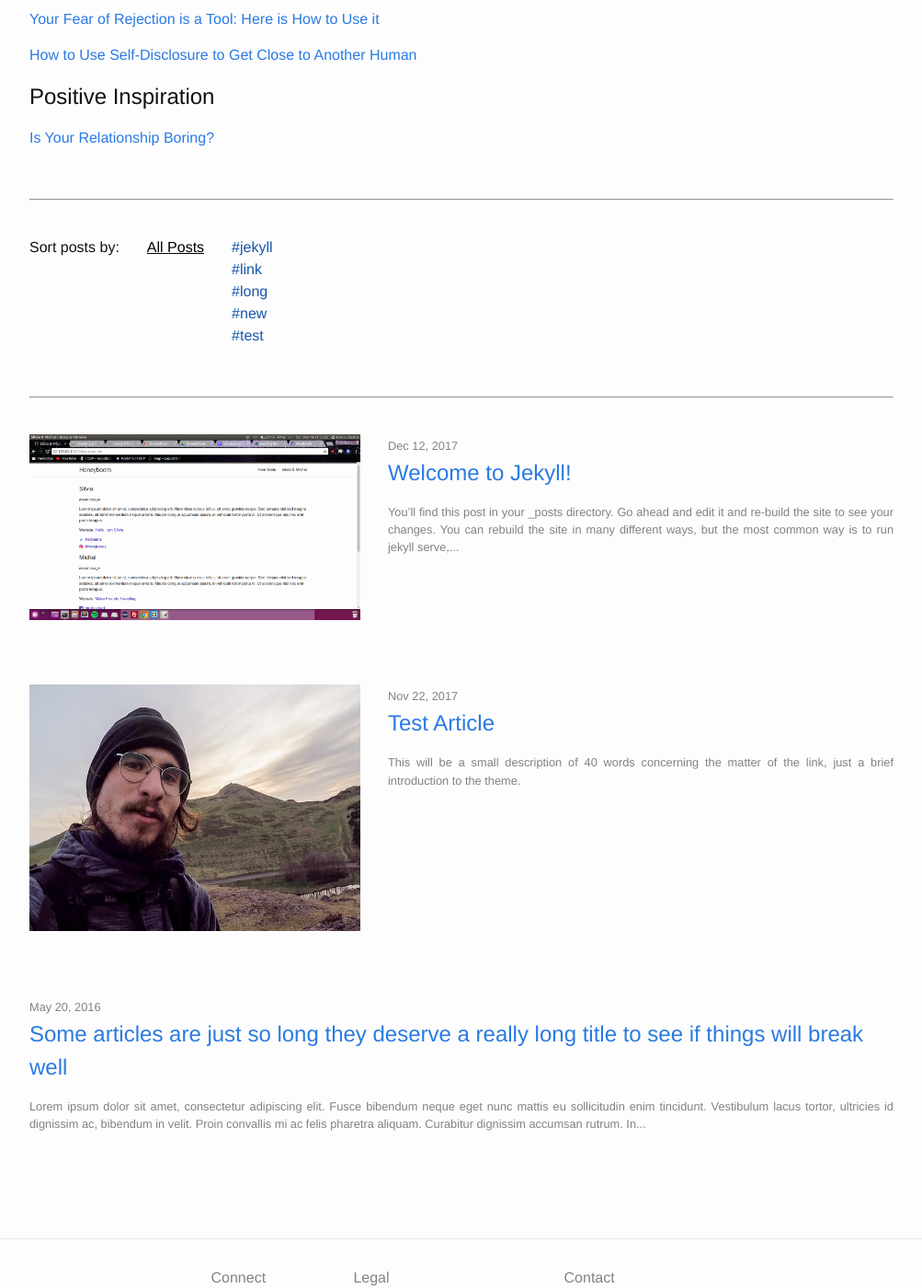
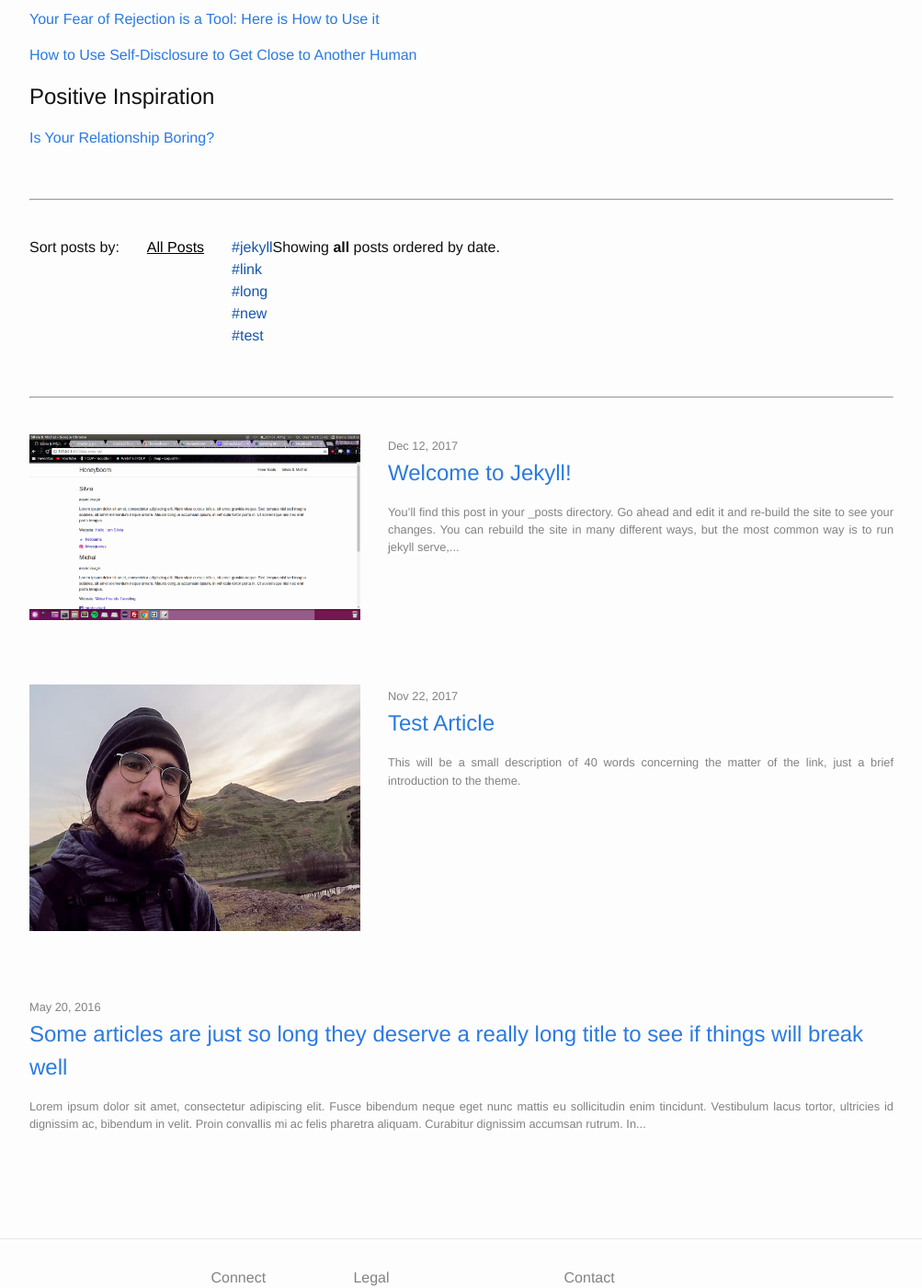
Before and after one commit to Honeyboom/honeyboom.github.io, a Jekyll site: the page built from free-tools.md, in a window 1280 px wide and 1400 px high, scrolled down 803 px. Shown: the whole window at 92% size, without its empty margins (138-1141 px from the left). Built offline with Jekyll 4.4.1, drawn with Linux system fonts in a browser that asks for light colours; some of the changed lines change nothing that is shown.

Commit message:
Socials order/Added description to sorting table

```diff
--- a/_config.yml
+++ b/_config.yml
@@ -21,9 +21,9 @@
   Google search results) and in your feed.xml site description.
 baseurl: "" # the subpath of your site, e.g. /blog
 url: "https://www.honeyboom.xyz" # the base hostname & protocol for your site, e.g. http://example.com
+youtube_username: channel/UCFkEEtX7yPtYD0Om0GPwL7w
 facebook_username: honeyboom.xyz
 medium_username: honeyboom-xyz
-youtube_username: channel/UCFkEEtX7yPtYD0Om0GPwL7w
 bg-image: /assets/images/hb-background.jpg
 
 # Build settings
--- a/_includes/footer.html
+++ b/_includes/footer.html
@@ -4,8 +4,13 @@
     <div class="footer-col-wrapper">
       <ul>
         <li class="footer-col-1">
-	  <h2>Connect</h2>
+	  			<h2>Connect</h2>
           <ul class="social-media-list">
+	    			{% if site.youtube_username %}
+            <li>
+              {% include social-icon.html name="youtube" username=site.youtube_username footer=true %}
+            </li>
+            {% endif %}
             {% if site.facebook_username %}
             <li>
               {% include social-icon.html name="facebook" username=site.facebook_username footer=true %}
@@ -17,23 +22,17 @@
               {% include social-icon.html name="medium" username=site.medium_username footer=true %}
             </li>
             {% endif %}
-
-	    {% if site.youtube_username %}
-            <li>
-              {% include social-icon.html name="youtube" username=site.youtube_username footer=true %}
-            </li>
-            {% endif %}
           </ul>
         </li>
 
         <li class="footer-col-2">
           <h2>Legal</h2>
           <ul class="footer-list">
-  	    <li>
+  	    		<li>
               <a href="{{ 'documentation/organization' | relative_url }}" role="link">Honeyboom LLP</a>
             </li>
             <li>
-	      <a href="{{ 'documentation/organization#pp' | relative_url }}" role="link">Terms, Conditions, Privacy Policy</a>
+	      			<a href="{{ 'documentation/organization#pp' | relative_url }}" role="link">Terms, Conditions, Privacy Policy</a>
             </li>
             <li>
               <a href="{{ 'documentation/organization#uncopyright' | relative_url }}" role="link">Uncopyright</a>
@@ -42,7 +41,7 @@
         </li>
 
         <li class="footer-col-3">
-	  <h2>Contact</h2>
+	  			<h2>Contact</h2>
           <ul class="contact-list">
             <li>
               {% if site.author %}
@@ -53,7 +52,7 @@
             </li>
               {% if site.email %}
             <li>
-	      <a href="mailto:{{ site.email }}" class="email-laptop">{{ site.email }}</a>
+	      			<a href="mailto:{{ site.email }}" class="email-laptop">{{ site.email }}</a>
               <a href="mailto:{{ site.email }}" class="email-palm">Email</a>
             </li>
               {% endif %}
--- a/_includes/header.html
+++ b/_includes/header.html
@@ -24,9 +24,9 @@
             {% endif %}
           {% endfor %}
 	  <div class="page-link">
-	    <a href="https://medium.com/{{ site.medium_username }}" class="header-social" target="_blank"><img src="/assets/images/medium-flat.png" alt="medium" width="24" /></a>
+	    <a href="https://youtube.com/{{ site.youtube_username }}" class="header-social" target="_blank"><img src="/assets/images/youtube-flat.png" alt="youtube" width="24"/></a>
 	    <a href="https://facebook.com/{{ site.facebook_username }}" class="header-social" target="_blank"><img src="/assets/images/facebook-flat.png" alt="facebook" width="22"/></a>
-	    <a href="https://youtube.com/{{ site.youtube_username }}" class="header-social" target="_blank"><img src="/assets/images/youtube-flat.png" alt="youtube" width="24"/></a>
+			<a href="https://medium.com/{{ site.medium_username }}" class="header-social" target="_blank"><img src="/assets/images/medium-flat.png" alt="medium" width="24" /></a>
 	  </div>
         </div>
       </nav>
--- a/_includes/sorting-table.html
+++ b/_includes/sorting-table.html
@@ -16,4 +16,5 @@
       </li>
     {% endfor %}
   </ul>
+  <p id="selected-tags-text">Showing <b>all</b> posts ordered by date.</p>
 </div>
--- a/assets/js/sorting.js
+++ b/assets/js/sorting.js
@@ -23,7 +23,30 @@
     	item.classList.add('active');
 		}
   }
+
+ 	//displays a message on sorting table of tags being used
+  if(tagsArray.length === 1){
+		var text = "Showing posts containing the tag <b>" + tagsArray[0] + "</b>.";
+  }
+	else {
+		var text = "Showing posts containing the tags ";
+		for(i=0; i < tagsArray.length; i++){
+			if(i + 1 === tagsArray.length) {
+				text += " and <b>" + tagsArray[i] + "</b>.";
+			}
+			else if(i === 0){
+				text += "<b>" + tagsArray[i] + "</b>";
+			}
+			else {
+				text += ", <b>" + tagsArray[i] + "</b>";
+			}
+		}
+	}
+	var elem = document.getElementById('selected-tags-text');
+  elem.innerHTML = text;
 }
+
+
 
 function showContainer() {
   // loop through all lists and hide them
@@ -45,13 +68,16 @@
 }
 
 
-//shows posts ordered by jekyll
+
 function order(type) {
 	//loops through all tags and removes the active class
   var items = document.getElementsByClassName('blog-tag-item');
   for(var i=0; i < items.length; i++) {
     items[i].setAttribute('class', 'blog-tag-item');
   }
+	//update sorting info
+  var tag = document.getElementById('selected-tags-text');
+  tag.innerHTML = "Showing <b>all</b> posts ordered by date.";
 
 	//shows all posts in chronological order
   if(type === "chrono-date") {
```
